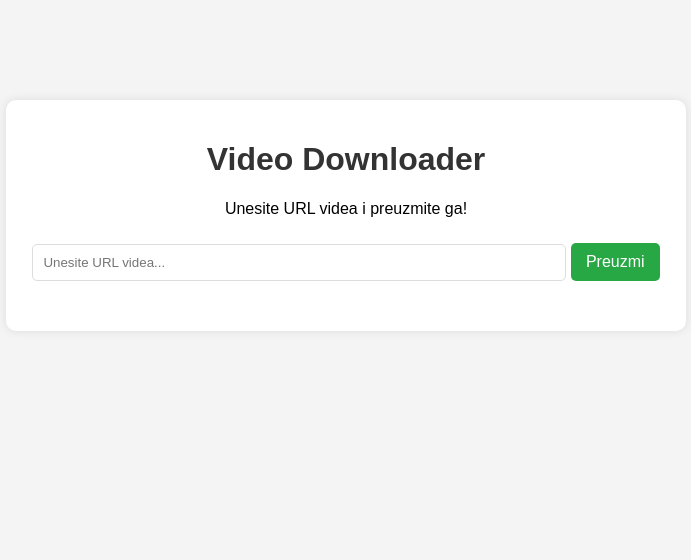
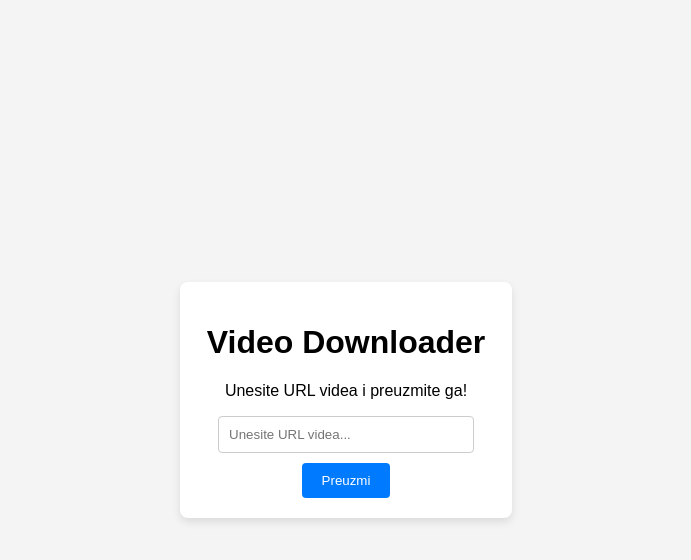
Before and after one commit to Cao573/lineatools, a website: page public/index.html in a window 1280 px wide. Shown: the whole page, without its empty margins (294-985 px from the left). Drawn offline with Linux system fonts and the light colour scheme.

Commit message:
Update styles.css

```diff
--- a/public/styles.css
+++ b/public/styles.css
@@ -1,46 +1,43 @@
 body {
     font-family: Arial, sans-serif;
-    text-align: center;
     background-color: #f4f4f4;
+    display: flex;
+    justify-content: center;
+    align-items: center;
+    height: 100vh;
     margin: 0;
-    padding: 0;
 }
 
 .container {
-    width: 50%;
-    margin: 100px auto;
-    background: white;
+    background-color: white;
     padding: 20px;
-    border-radius: 10px;
-    box-shadow: 0px 0px 10px rgba(0, 0, 0, 0.1);
+    border-radius: 8px;
+    box-shadow: 0 4px 8px rgba(0, 0, 0, 0.1);
+    text-align: center;
 }
 
-h1 {
-    color: #333;
-}
-
-input {
+input[type="text"] {
     width: 80%;
     padding: 10px;
-    margin: 10px 0;
-    border: 1px solid #ddd;
-    border-radius: 5px;
+    margin-bottom: 10px;
+    border: 1px solid #ccc;
+    border-radius: 4px;
 }
 
 button {
-    padding: 10px 15px;
+    padding: 10px 20px;
+    background-color: #007bff;
+    color: white;
     border: none;
-    background-color: #28a745;
-    color: white;
-    font-size: 16px;
+    border-radius: 4px;
     cursor: pointer;
-    border-radius: 5px;
 }
 
 button:hover {
-    background-color: #218838;
+    background-color: #0056b3;
 }
 
-#result {
-    margin-top: 20px;
+#message {
+    margin-top: 10px;
+    color: green;
 }
```
